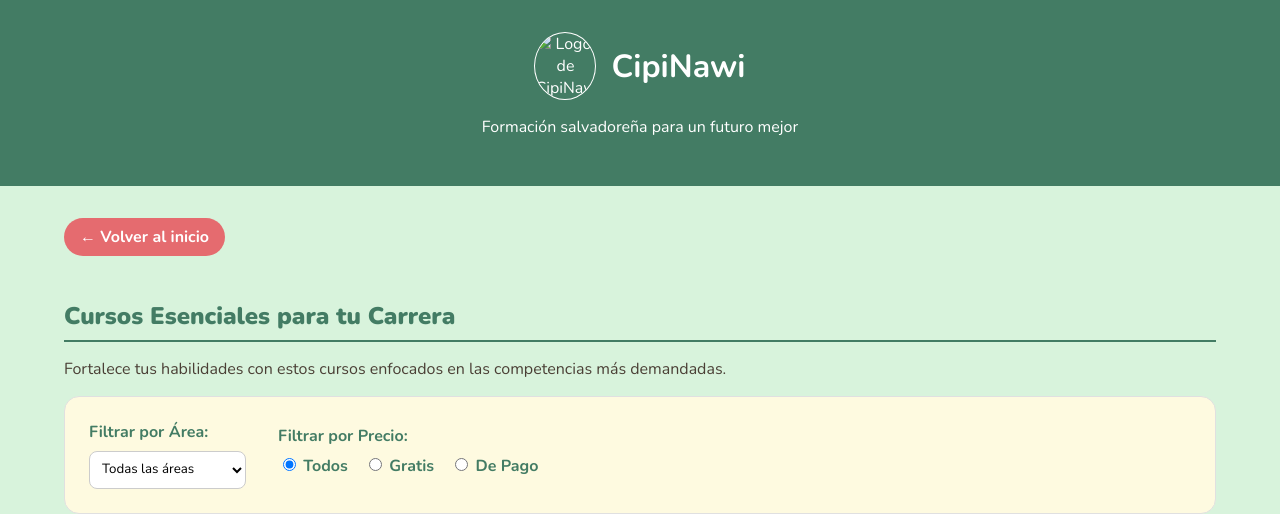
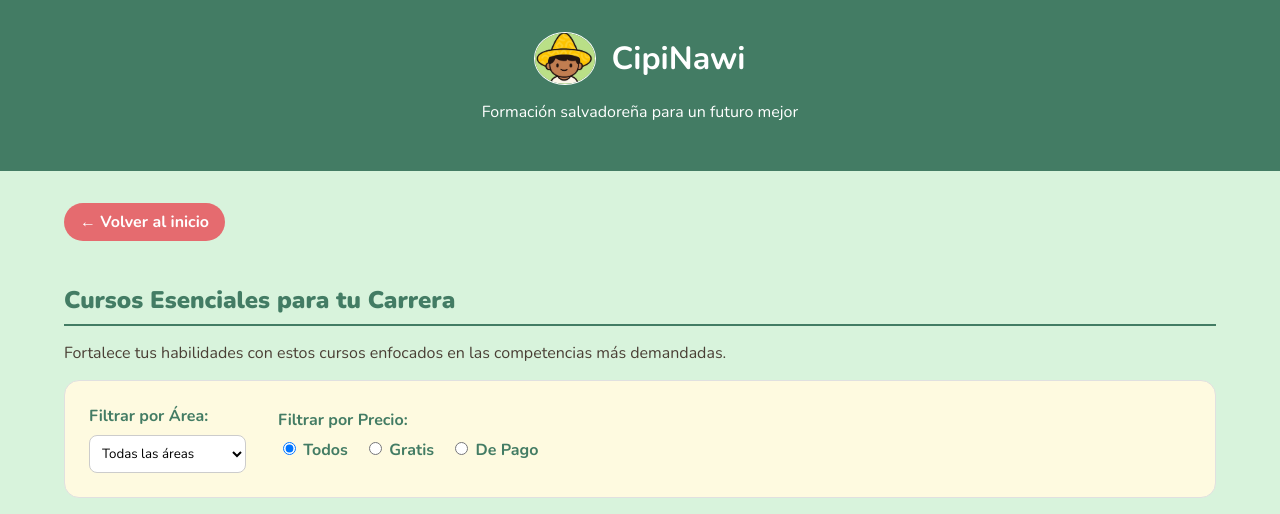
Before and after one commit to Ander829-debug/Ander829-debug.github.io, a plain HTML site: page cursos.html in a window 1280 px wide. Shown: the top 514 px of the page. Drawn offline with nearby package versions, Linux system fonts and the light colour scheme.

Commit message:
Update cursos.html

```diff
--- a/cursos.html
+++ b/cursos.html
@@ -13,7 +13,7 @@
 
   <header>
     <div class="header-logo-container">
-      <img src="img/cipinawi_logo.png" alt="Logo de CipiNawi" class="header-logo">
+      <img src="imagenes/logo2.jpg" alt="Logo de CipiNawi" class="header-logo">
       <h1>CipiNawi</h1>
     </div>
     <p>Formación salvadoreña para un futuro mejor</p>
```
